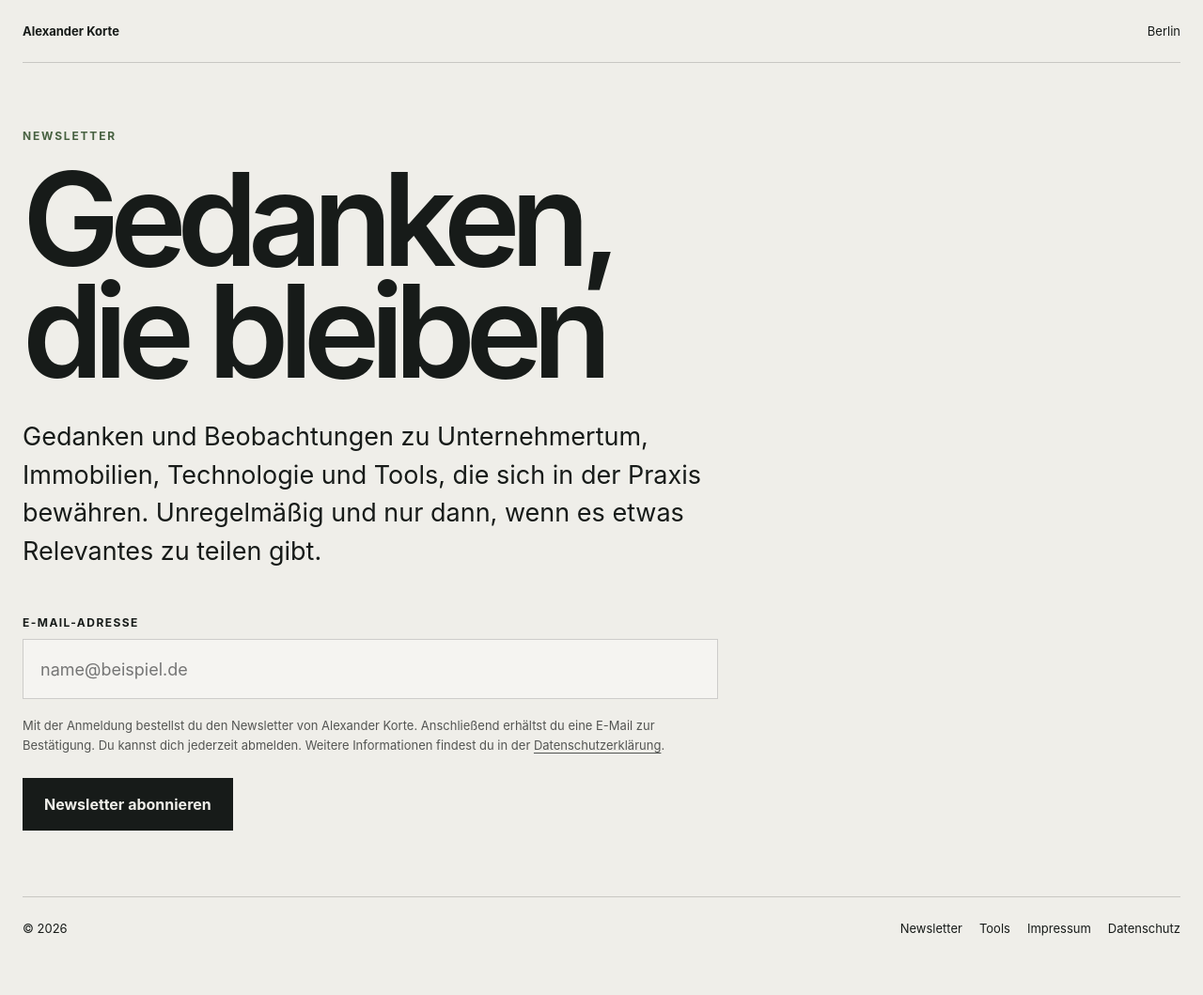
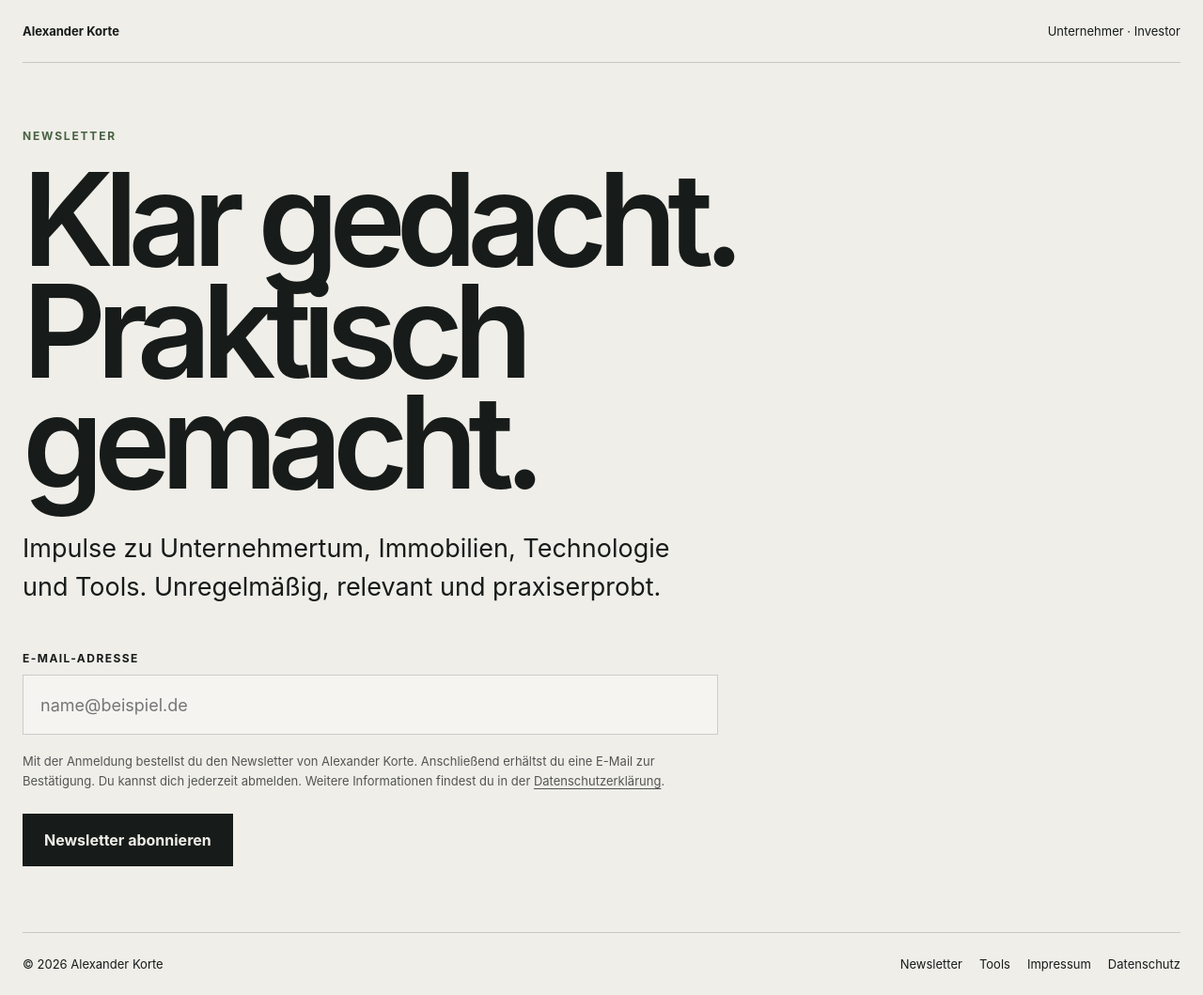
Before and after one commit to 0xAzures/alexanderkorte.com, a plain HTML site: page newsletter/index.html in a window 1280 px wide. Shown: the whole page at 94% size. Before the commit the page ends 1021 px from the top, so only its background shows below. Drawn offline with Linux system fonts and the light colour scheme; no server answers.

Commit message:
Publish refined newsletter page

```diff
--- a/newsletter/index.html
+++ b/newsletter/index.html
@@ -4,28 +4,28 @@
   <meta charset="utf-8">
   <meta name="viewport" content="width=device-width, initial-scale=1">
   <title>Newsletter | Alexander Korte</title>
-  <meta name="description" content="Gedanken und Beobachtungen von Alexander Korte zu Unternehmertum, Immobilien, Technologie und praxiserprobten Tools.">
+  <meta name="description" content="Impulse von Alexander Korte zu Unternehmertum, Immobilien, Technologie und praxiserprobten Tools.">
   <meta name="robots" content="index, follow">
   <link rel="canonical" href="https://alexanderkorte.com/newsletter/">
   <meta property="og:type" content="website">
   <meta property="og:locale" content="de_DE">
   <meta property="og:site_name" content="Alexander Korte">
   <meta property="og:title" content="Newsletter | Alexander Korte">
-  <meta property="og:description" content="Gedanken und Beobachtungen zu Unternehmertum, Immobilien, Technologie und praxiserprobten Tools.">
+  <meta property="og:description" content="Impulse zu Unternehmertum, Immobilien, Technologie und praxiserprobten Tools.">
   <meta property="og:url" content="https://alexanderkorte.com/newsletter/">
   <link rel="stylesheet" href="../styles.css">
 </head>
 <body>
   <header>
     <a class="name" href="/">Alexander Korte</a>
-    <span>Berlin</span>
+    <span>Unternehmer · Investor</span>
   </header>
 
   <main>
     <section class="newsletter">
       <p class="eyebrow">Newsletter</p>
-      <h1>Gedanken,<br>die bleiben</h1>
-      <p class="newsletter-intro">Gedanken und Beobachtungen zu Unternehmertum, Immobilien, Technologie und Tools, die sich in der Praxis bewähren. Unregelmäßig und nur dann, wenn es etwas Relevantes zu teilen gibt.</p>
+      <h1>Klar gedacht.<br>Praktisch gemacht.</h1>
+      <p class="newsletter-intro">Impulse zu Unternehmertum, Immobilien, Technologie und Tools. Unregelmäßig, relevant und praxiserprobt.</p>
 
       <div id="mlb2-45081149" class="ml-subscribe-form ml-subscribe-form-45081149 newsletter-form">
         <div class="row-form">
@@ -52,7 +52,7 @@
   </main>
 
   <footer>
-    <span>© 2026</span>
+    <span>© 2026 Alexander Korte</span>
     <nav class="footer-links" aria-label="Navigation und rechtliche Hinweise">
       <a href="/newsletter/" aria-current="page">Newsletter</a>
       <a href="/tools.html">Tools</a>
```
